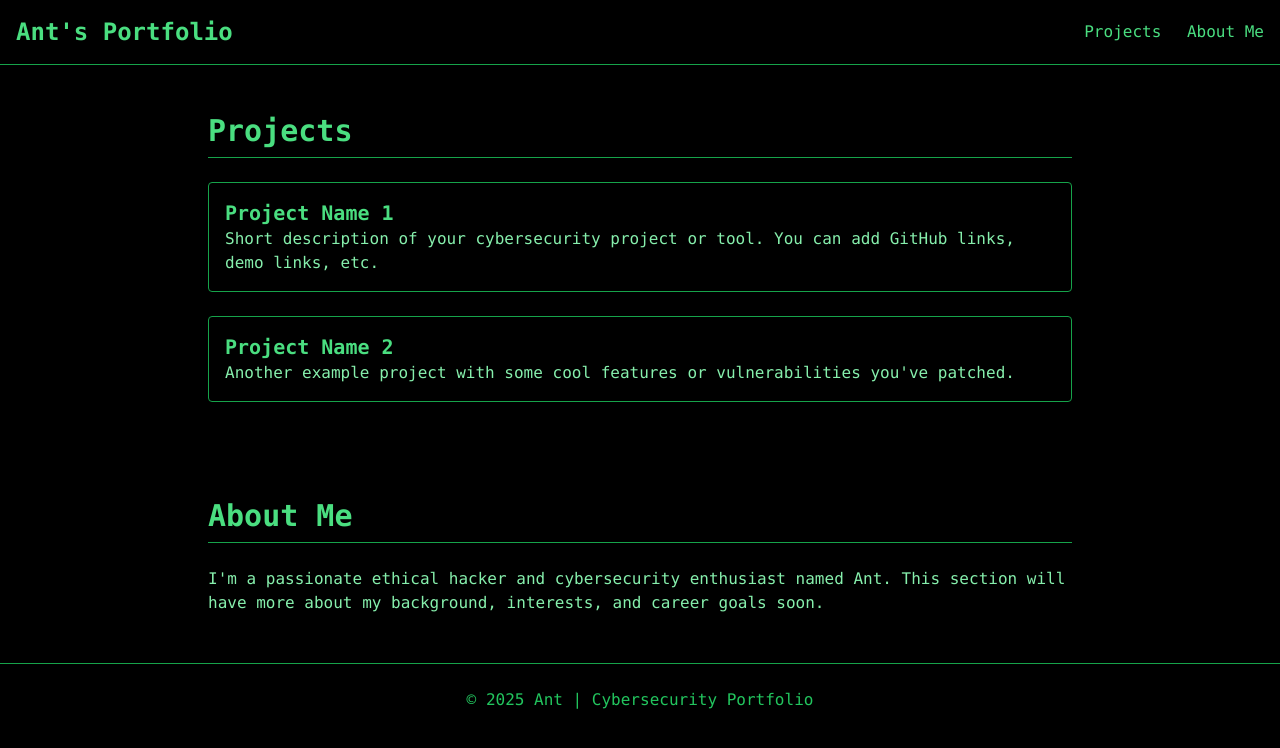
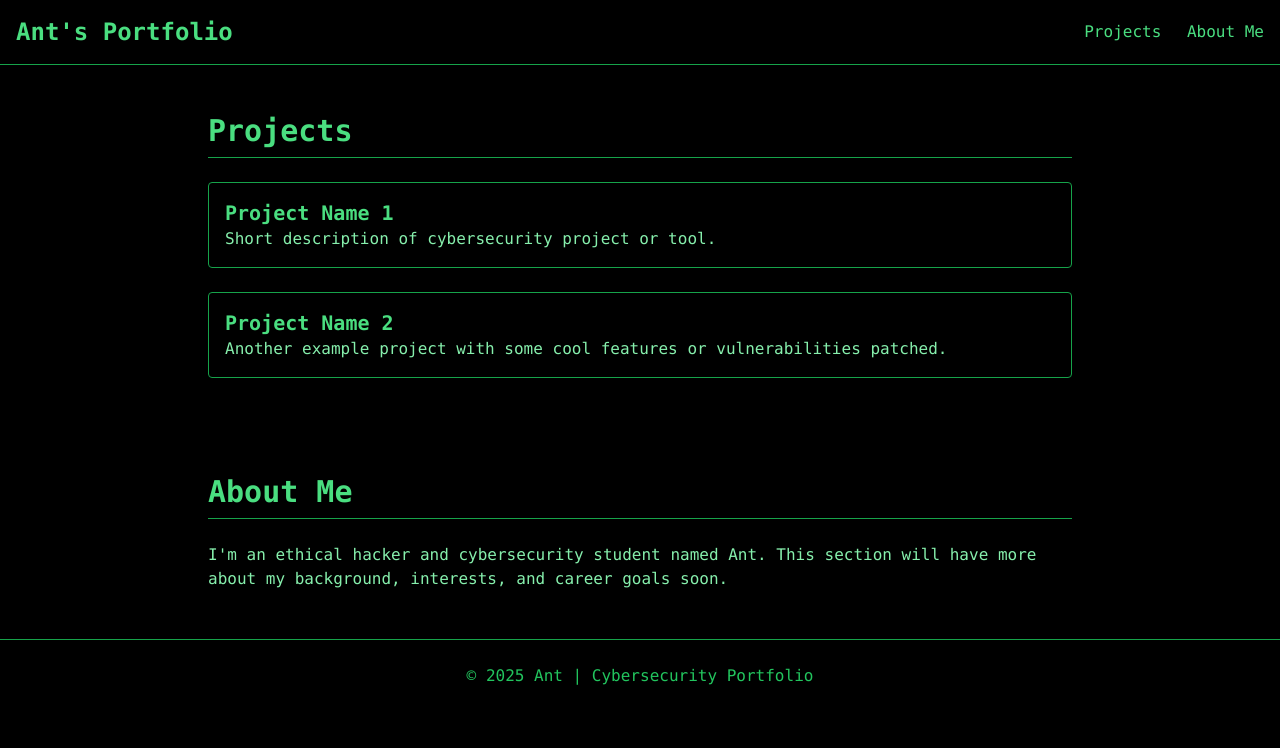
Before and after one commit to Ant0n1m0us/Ant0n1m0us.git.io, a plain HTML site: page home.html in a window 1280 px wide. Drawn offline with nearby package versions, Linux system fonts and the light colour scheme.

Commit message:
Update home.html

```diff
--- a/home.html
+++ b/home.html
@@ -25,11 +25,11 @@
     <div class="space-y-6">
       <div class="border border-green-600 p-4 rounded">
         <h3 class="text-xl font-bold">Project Name 1</h3>
-        <p class="text-green-300">Short description of your cybersecurity project or tool. You can add GitHub links, demo links, etc.</p>
+        <p class="text-green-300">Short description of cybersecurity project or tool.</p>
       </div>
       <div class="border border-green-600 p-4 rounded">
         <h3 class="text-xl font-bold">Project Name 2</h3>
-        <p class="text-green-300">Another example project with some cool features or vulnerabilities you've patched.</p>
+        <p class="text-green-300">Another example project with some cool features or vulnerabilities patched.</p>
       </div>
       <!-- Add more projects as needed -->
     </div>
@@ -39,7 +39,7 @@
   <section id="about" class="max-w-4xl mx-auto px-4 py-12">
     <h2 class="text-3xl font-semibold mb-6 border-b border-green-600 pb-2">About Me</h2>
     <p class="text-green-300">
-      I'm a passionate ethical hacker and cybersecurity enthusiast named Ant. This section will have more about my background, interests, and career goals soon.
+      I'm an ethical hacker and cybersecurity student named Ant. This section will have more about my background, interests, and career goals soon.
     </p>
   </section>
 
```
